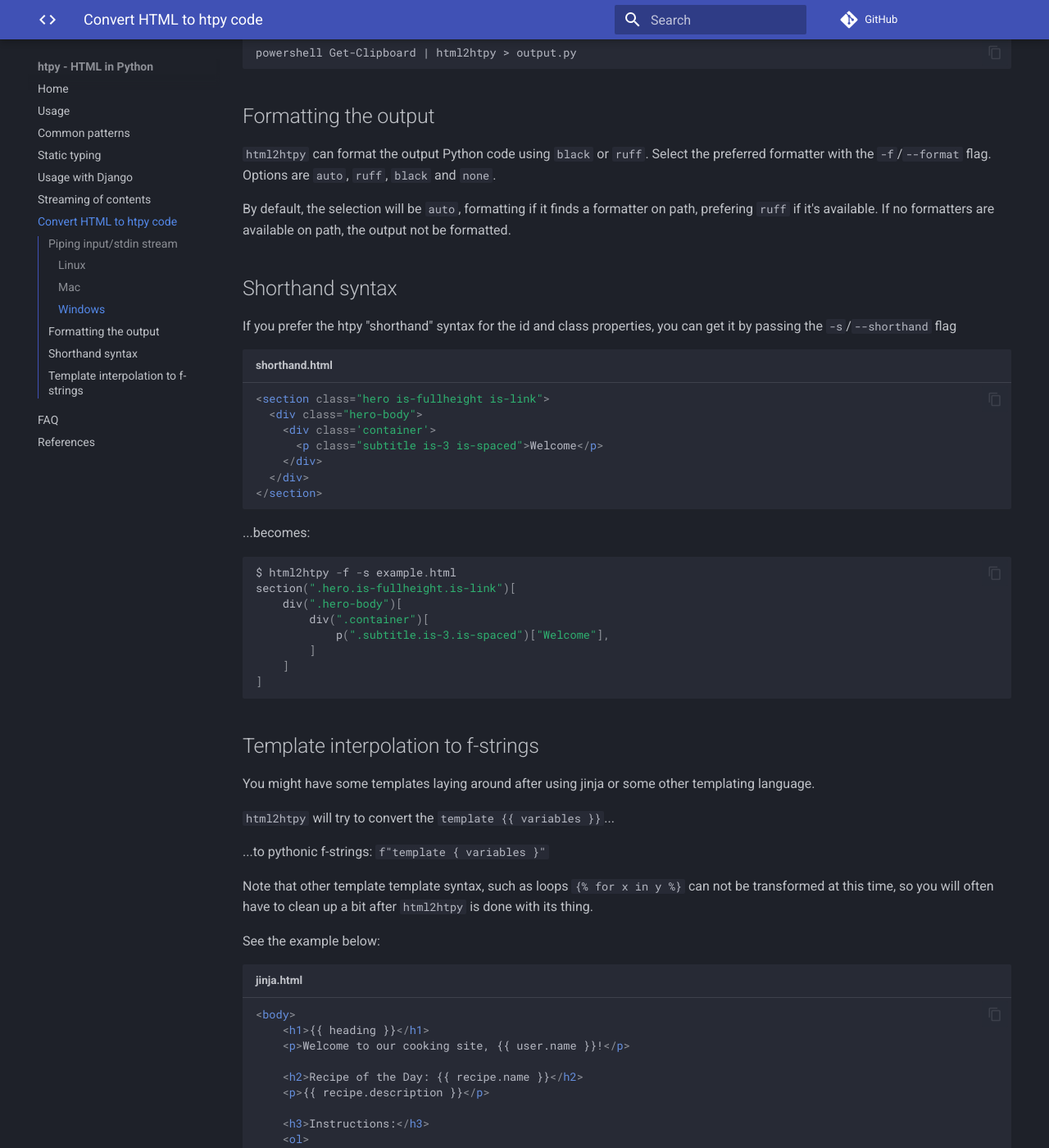
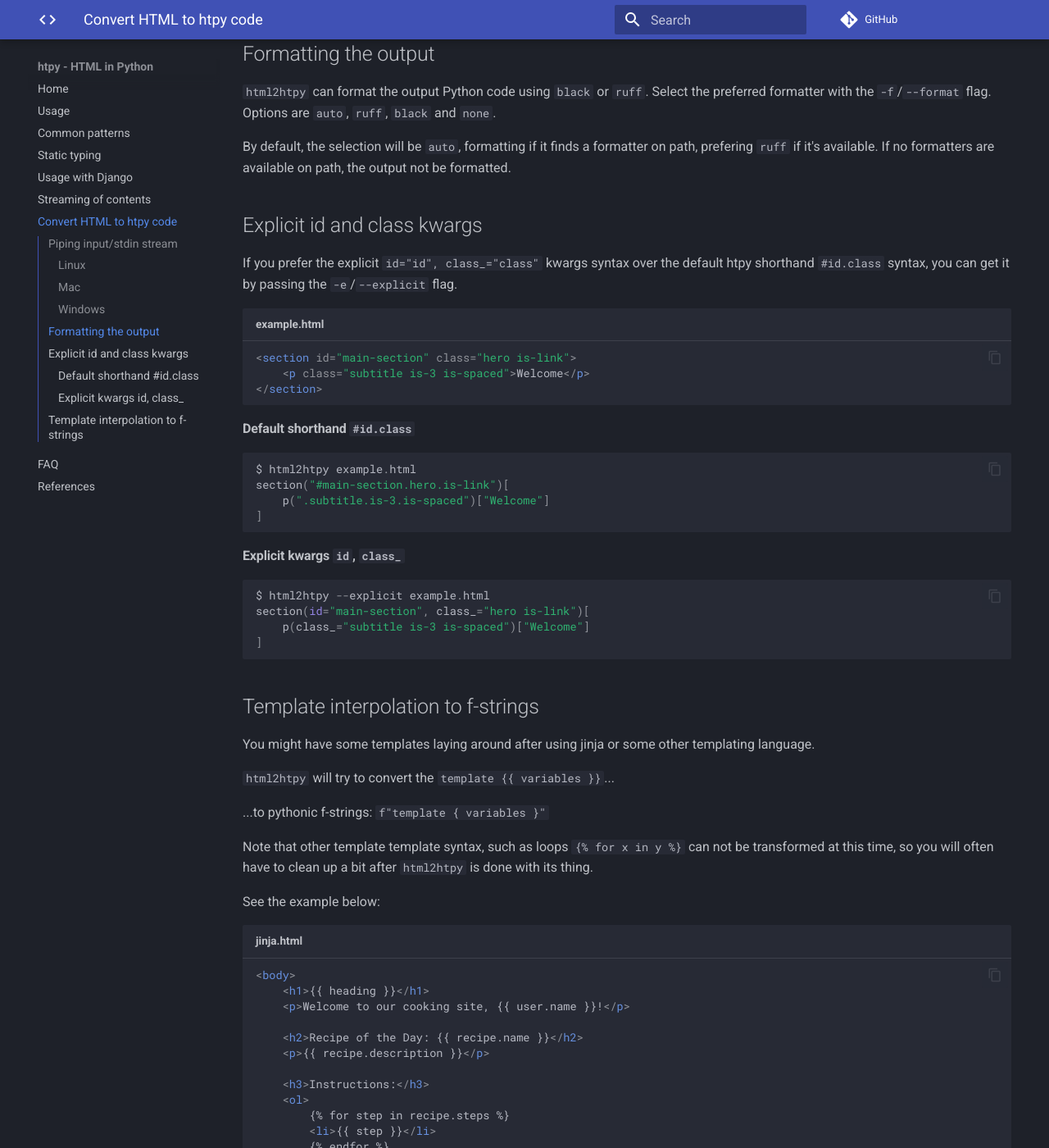
Before and after one commit to pelme/htpy, an MkDocs documentation site: the page built from docs/html2htpy.md, in a window 1280 px wide and 1400 px high, scrolled down 1961 px. Shown: the whole window at 82% size. Built offline with MkDocs 1.6.1 and Material for MkDocs 9.7.7, drawn with Linux system fonts in a browser that asks for light colours; comment, search, counter and statistics services are not loaded; some of the changed text lies outside the part shown.

Commit message:
Updates to docs after changes to --shorthand flag

````diff
--- a/docs/html2htpy.md
+++ b/docs/html2htpy.md
@@ -2,19 +2,19 @@
 # Convert HTML to htpy code
 
 Maybe you already have a bunch of HTML, or templates that you would like to migrate to htpy.
-We got you covered. The utility command `html2htpy` ships with htpy`, and can be used to transform existing
+We got you covered. The utility command `html2htpy` ships with `htpy`, and can be used to transform existing
 html into Python code (htpy!).
 
 ```
 $ html2htpy -h
-usage: html2htpy [-h] [-s] [-f {auto,ruff,black,none}] [input]
+usage: html2htpy [-h] [-e] [-f {auto,ruff,black,none}] [input]
 
 positional arguments:
   input                 input HTML from file or stdin
 
 options:
   -h, --help            show this help message and exit
-  -s, --shorthand       Use shorthand syntax for class and id attributes
+  -e, --explicit        Use explicit `id` and `class_` kwargs instead of the shorthand #id.class syntax
   -f {auto,ruff,black,none}, --format {auto,ruff,black,none}
                         Select one of the following formatting options: auto, ruff, black or none
 ```
@@ -112,31 +108,30 @@
 If no formatters are available on path, the output not be formatted.
 
 
-## Shorthand syntax
-
-If you prefer the htpy "shorthand" syntax for the id and class properties, you can get it by passing the `-s`/`--shorthand` flag
+## Explicit id and class kwargs
 
 
-```html title="shorthand.html"
-<section class="hero is-fullheight is-link">
-  <div class="hero-body">
-    <div class='container'>
-      <p class="subtitle is-3 is-spaced">Welcome</p>
-    </div>
-  </div>
+If you prefer the explicit `id="id", class_="class"` kwargs syntax over the default htpy shorthand `#id.class` syntax, you can get it by passing the `-e`/`--explicit` flag.
+
+```html title="example.html"
+<section id="main-section" class="hero is-link">
+    <p class="subtitle is-3 is-spaced">Welcome</p>
 </section>
 ```
 
-...becomes:
+#### Default shorthand `#id.class`
+```py
+$ html2htpy example.html
+section("#main-section.hero.is-link")[
+    p(".subtitle.is-3.is-spaced")["Welcome"]
+]
+```
 
+#### Explicit kwargs `id`, `class_`
 ```py
-$ html2htpy -f -s example.html
-section(".hero.is-fullheight.is-link")[
-    div(".hero-body")[
-        div(".container")[
-            p(".subtitle.is-3.is-spaced")["Welcome"],
-        ]
-    ]
+$ html2htpy --explicit example.html
+section(id="main-section", class_="hero is-link")[
+    p(class_="subtitle is-3 is-spaced")["Welcome"]
 ]
 ```
 
@@ -170,8 +165,7 @@
 </body>
 ```
 
-```py
-$ html2htpy -s jinja.html
+```py title="$ html2htpy jinja.html"
 body[
     h1[f"{ heading }"],
     p[f"Welcome to our cooking site, { user.name }!"],
````
Also changed, not shown: other parts of docs/html2htpy.md (+5 -9 lines).
